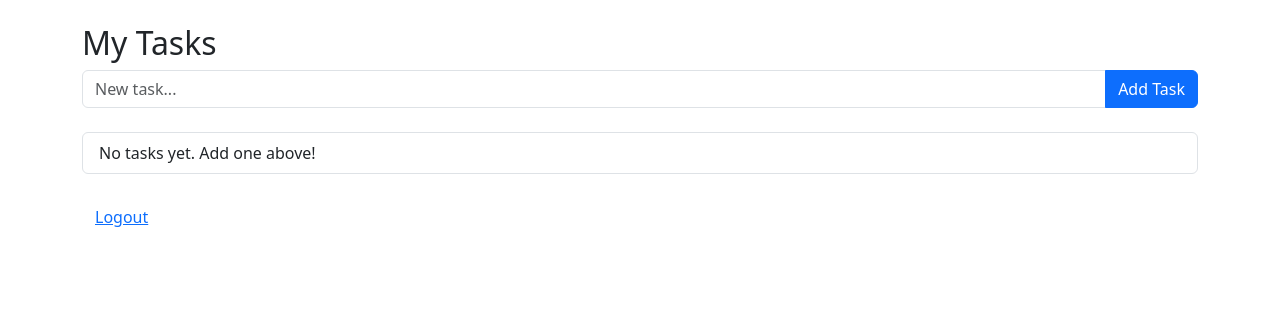
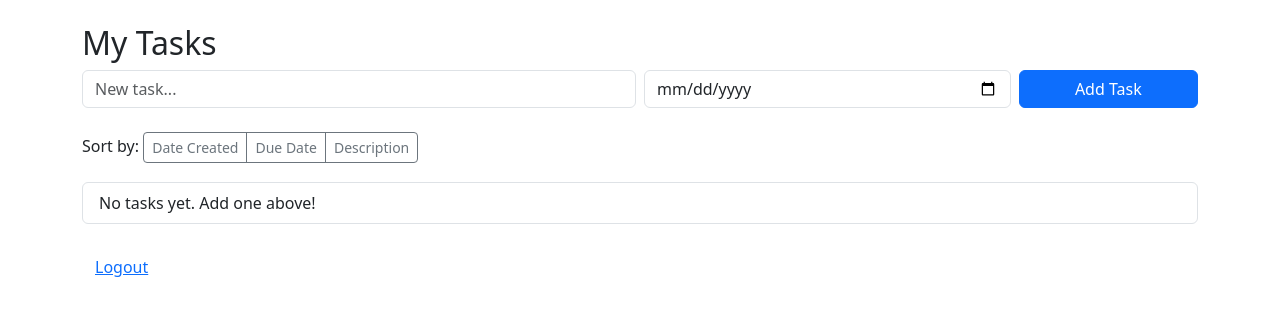
Before and after one commit to J-Varela/saas-task-organizer, a Flask app: page /dashboard in a window 1280 px wide. Shown: the top 316 px of the page. Run offline with Flask 3, Linux system fonts and the light colour scheme; the visitor is signed in with stand-in values (Sample User, id 1); data that the repository does not hold is empty.

Commit message:
Edit Modal for each task, Sorting controls

```diff
--- a/app/templates/tasks.html
+++ b/app/templates/tasks.html
@@ -3,25 +3,86 @@
 <h2>My Tasks</h2>
 
 <form method="POST" action="{{ url_for('tasks.add_task') }}" class="mb-4">
-  <div class="input-group">
+  <div class="row g-2">
+    <div class="col-md-6">
       <input type="text" name="description" placeholder="New task..." class="form-control" required>
-    <button type="submit" class="btn btn-primary">Add Task</button>
+    </div>
+    <div class="col-md-4">
+      <input type="date" name="due_date" class="form-control">
+    </div>
+    <div class="col-md-2">
+      <button type="submit" class="btn btn-primary w-100">Add Task</button>
+    </div>
   </div>
 </form>
 
+<!-- Sorting controls -->
+<div class="mb-3">
+  <label class="form-label">Sort by:</label>
+  <div class="btn-group" role="group">
+    <a href="{{ url_for('tasks.index', sort='date_created') }}" class="btn btn-sm btn-outline-secondary">Date Created</a>
+    <a href="{{ url_for('tasks.index', sort='due_date') }}" class="btn btn-sm btn-outline-secondary">Due Date</a>
+    <a href="{{ url_for('tasks.index', sort='description') }}" class="btn btn-sm btn-outline-secondary">Description</a>
+  </div>
+</div>
+
 <ul class="list-group">
   {% for task in tasks %}
-  <li class="list-group-item d-flex justify-content-between align-items-center">
+  <li class="list-group-item">
+    <div class="d-flex justify-content-between align-items-start">
+      <div class="flex-grow-1">
         <span {% if task.is_complete %}style="text-decoration: line-through;"{% endif %}>
           {{ task.description }}
         </span>
-    <div>
+        {% if task.due_date %}
+        <br>
+        <small class="text-muted">
+          Due: {{ task.due_date.strftime('%Y-%m-%d') }}
+          {% if task.due_date < today and not task.is_complete %}
+          <span class="badge bg-danger">Overdue</span>
+          {% elif task.due_date == today and not task.is_complete %}
+          <span class="badge bg-warning">Due Today</span>
+          {% endif %}
+        </small>
+        {% endif %}
+      </div>
+      <div class="btn-group" role="group">
         {% if not task.is_complete %}
-      <a href="{{ url_for('tasks.complete_task', task_id=task.id) }}" class="btn btn-sm btn-outline-success me-2">Complete</a>
+        <a href="{{ url_for('tasks.complete_task', task_id=task.id) }}" class="btn btn-sm btn-outline-success">Complete</a>
         {% endif %}
-      <a href="{{ url_for('tasks.delete_task', task_id=task.id) }}" class="btn btn-sm btn-outline-danger">Delete</a>
+        <button type="button" class="btn btn-sm btn-outline-primary" data-bs-toggle="modal" data-bs-target="#editModal{{ task.id }}">Edit</button>
+        <a href="{{ url_for('tasks.delete_task', task_id=task.id) }}" class="btn btn-sm btn-outline-danger" onclick="return confirm('Are you sure you want to delete this task?')">Delete</a>
+      </div>
     </div>
   </li>
+
+  <!-- Edit Modal for each task -->
+  <div class="modal fade" id="editModal{{ task.id }}" tabindex="-1">
+    <div class="modal-dialog">
+      <div class="modal-content">
+        <form method="POST" action="{{ url_for('tasks.edit_task', task_id=task.id) }}">
+          <div class="modal-header">
+            <h5 class="modal-title">Edit Task</h5>
+            <button type="button" class="btn-close" data-bs-dismiss="modal"></button>
+          </div>
+          <div class="modal-body">
+            <div class="mb-3">
+              <label class="form-label">Description</label>
+              <input type="text" name="description" class="form-control" value="{{ task.description }}" required>
+            </div>
+            <div class="mb-3">
+              <label class="form-label">Due Date</label>
+              <input type="date" name="due_date" class="form-control" value="{{ task.due_date.strftime('%Y-%m-%d') if task.due_date else '' }}">
+            </div>
+          </div>
+          <div class="modal-footer">
+            <button type="button" class="btn btn-secondary" data-bs-dismiss="modal">Cancel</button>
+            <button type="submit" class="btn btn-primary">Save Changes</button>
+          </div>
+        </form>
+      </div>
+    </div>
+  </div>
   {% else %}
   <li class="list-group-item">No tasks yet. Add one above!</li>
   {% endfor %}
--- a/run.py
+++ b/run.py
@@ -4,10 +4,10 @@ from flask import Flask
 app = create_app()
 
 # Optional: Temporary route to initialize the database on Render
-@app.route('/initdb')
-def initdb():
-    db.create_all()
-    return "Database initialized!"
+# @app.route('/initdb')
+# def initdb():
+#     db.create_all()
+#     return "Database initialized!"
 
 if __name__ == '__main__':
     app.run(debug=True)
```
Lines whose indentation alone changed are shown as unchanged.
